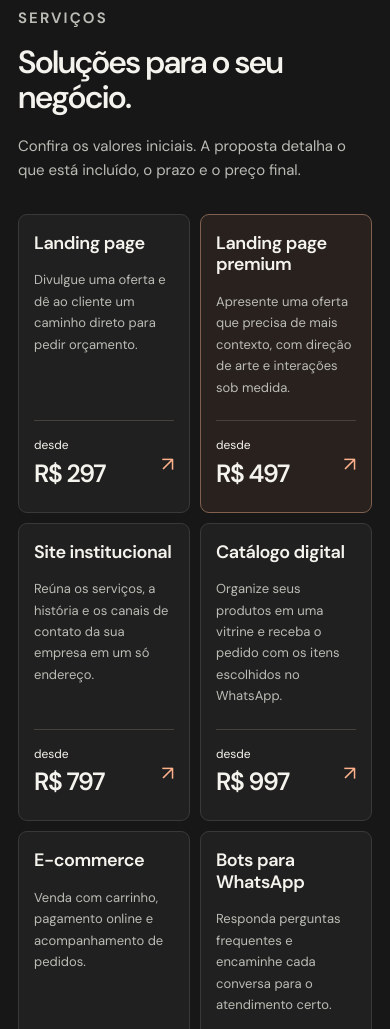
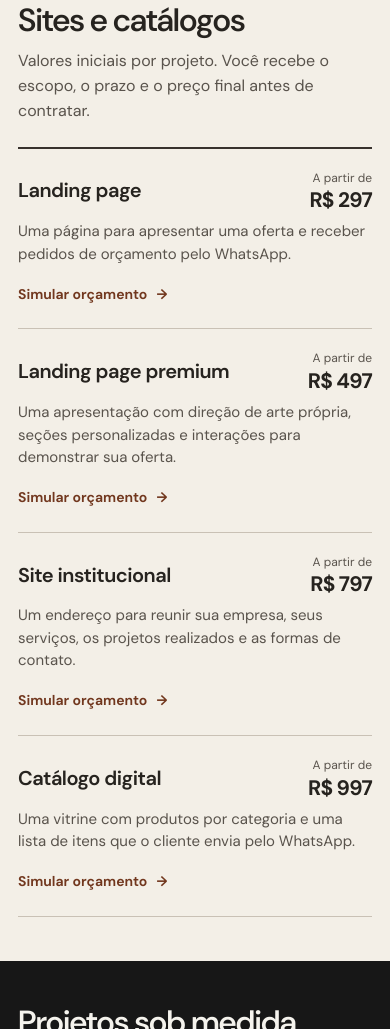
Before and after one commit to Mansonware/Mansonware, a plain HTML site: page comercial/index.html in a window 390 px wide. Shown: the part 971-2000 px from the top of the page. Drawn offline with Linux system fonts and the light colour scheme.

Commit message:
Reorganiza serviços como tabela de preços responsiva e propostas sob medida

```diff
--- a/comercial/index.html
+++ b/comercial/index.html
@@ -134,142 +134,140 @@
           </figure>
         </div>
       </section>
-      <section id="servicos" class="section wrap">
-        <div class="section-head">
-          <div>
-            <p class="section-kicker">SERVIÇOS</p>
-            <h2>Soluções para o seu negócio.</h2>
-          </div>
+      <section id="servicos" aria-labelledby="services-title">
+        <div class="rate-sheet">
+          <div class="wrap">
+            <header class="rate-heading">
+              <h2 id="services-title">Sites e catálogos</h2>
               <p>
-            Confira os valores iniciais. A proposta detalha o que está incluído,
-            o prazo e o preço final.
+                Valores iniciais por projeto. Você recebe o escopo, o prazo e o
+                preço final antes de contratar.
               </p>
-        </div>
-        <div class="offers">
-          <article class="offer">
-            <div>
+            </header>
+            <div class="rate-list">
+              <article class="rate-row">
                 <h3>Landing page</h3>
                 <p>
-                Divulgue uma oferta e dê ao cliente um caminho direto para pedir
-                orçamento.
+                  Uma página para apresentar uma oferta e receber pedidos de
+                  orçamento pelo WhatsApp.
                 </p>
+                <div class="rate-price">
+                  <span>A partir de</span><strong>R$ 297</strong>
                 </div>
                 <a
                   href="#orcamento"
                   data-service="landing"
-              aria-label="Simular Landing page"
-              ><span>desde <b>R$ 297</b></span
-              ><i aria-hidden="true">↗</i></a
+                  aria-label="Simular orçamento de Landing page"
+                  >Simular orçamento <span aria-hidden="true">→</span></a
                 >
               </article>
-          <article class="offer">
-            <div>
+              <article class="rate-row">
                 <h3>Landing page premium</h3>
                 <p>
-                Apresente uma oferta que precisa de mais contexto, com direção
-                de arte e interações sob medida.
+                  Uma apresentação com direção de arte própria, seções
+                  personalizadas e interações para demonstrar sua oferta.
                 </p>
+                <div class="rate-price">
+                  <span>A partir de</span><strong>R$ 497</strong>
                 </div>
                 <a
                   href="#orcamento"
                   data-service="premium"
-              aria-label="Simular Landing page premium"
-              ><span>desde <b>R$ 497</b></span
-              ><i aria-hidden="true">↗</i></a
+                  aria-label="Simular orçamento de Landing page premium"
+                  >Simular orçamento <span aria-hidden="true">→</span></a
                 >
               </article>
-          <article class="offer">
-            <div>
+              <article class="rate-row">
                 <h3>Site institucional</h3>
                 <p>
-                Reúna os serviços, a história e os canais de contato da sua
-                empresa em um só endereço.
+                  Um endereço para reunir sua empresa, seus serviços, os
+                  projetos realizados e as formas de contato.
                 </p>
+                <div class="rate-price">
+                  <span>A partir de</span><strong>R$ 797</strong>
                 </div>
                 <a
                   href="#orcamento"
                   data-service="site"
-              aria-label="Simular Site institucional"
-              ><span>desde <b>R$ 797</b></span
-              ><i aria-hidden="true">↗</i></a
+                  aria-label="Simular orçamento de Site institucional"
+                  >Simular orçamento <span aria-hidden="true">→</span></a
                 >
               </article>
-          <article class="offer">
-            <div>
+              <article class="rate-row">
                 <h3>Catálogo digital</h3>
                 <p>
-                Organize seus produtos em uma vitrine e receba o pedido com os
-                itens escolhidos no WhatsApp.
+                  Uma vitrine com produtos por categoria e uma lista de itens
+                  que o cliente envia pelo WhatsApp.
                 </p>
+                <div class="rate-price">
+                  <span>A partir de</span><strong>R$ 997</strong>
                 </div>
                 <a
                   href="#orcamento"
                   data-service="catalogo"
-              aria-label="Simular Catálogo digital"
-              ><span>desde <b>R$ 997</b></span
-              ><i aria-hidden="true">↗</i></a
+                  aria-label="Simular orçamento de Catálogo digital"
+                  >Simular orçamento <span aria-hidden="true">→</span></a
                 >
               </article>
-          <article class="offer">
-            <div>
-              <h3>E-commerce</h3>
+            </div>
+          </div>
+        </div>
+        <div class="wrap scope-layout">
+          <div class="scope-intro">
+            <h2>Projetos sob medida</h2>
             <p>
-                Venda com carrinho, pagamento online e acompanhamento de
-                pedidos.
+              Para lojas, sistemas e automações, o orçamento depende das
+              integrações e das etapas do seu negócio.
             </p>
           </div>
+          <div>
+            <article class="scope-row">
+              <h3>E-commerce</h3>
+              <p>Carrinho, pagamento online e acompanhamento de pedidos.</p>
               <a
                 href="#orcamento"
                 data-service="loja"
-              aria-label="Simular E-commerce"
-              ><span>Sob consulta</span><i aria-hidden="true">↗</i></a
+                aria-label="Pedir proposta de E-commerce"
+                >Pedir proposta <span aria-hidden="true">→</span></a
               >
             </article>
-          <article class="offer">
-            <div>
+            <article class="scope-row">
               <h3>Bots para WhatsApp</h3>
               <p>
-                Responda perguntas frequentes e encaminhe cada conversa para o
-                atendimento certo.
+                Respostas para dúvidas frequentes e encaminhamento ao
+                atendimento.
               </p>
-            </div>
               <a
                 href="#orcamento"
                 data-service="bot"
-              aria-label="Simular Bots para WhatsApp"
-              ><span>Sob consulta</span><i aria-hidden="true">↗</i></a
+                aria-label="Pedir proposta de Bots para WhatsApp"
+                >Pedir proposta <span aria-hidden="true">→</span></a
               >
             </article>
-          <article class="offer">
-            <div>
+            <article class="scope-row">
               <h3>Inteligência artificial e automações</h3>
-              <p>
-                Conecte ferramentas e automatize tarefas repetitivas da sua
-                operação.
-              </p>
-            </div>
+              <p>Integração de ferramentas para reduzir tarefas manuais.</p>
               <a
                 href="#orcamento"
                 data-service="ia"
-              aria-label="Simular Inteligência artificial e automações"
-              ><span>Sob consulta</span><i aria-hidden="true">↗</i></a
+                aria-label="Pedir proposta de Inteligência artificial e automações"
+                >Pedir proposta <span aria-hidden="true">→</span></a
               >
             </article>
-          <article class="offer">
-            <div>
+            <article class="scope-row">
               <h3>Sistemas personalizados e SaaS</h3>
               <p>
-                Transforme um processo do seu negócio em um sistema ou produto
-                digital.
+                Software para um processo da sua empresa ou um produto por
+                assinatura.
               </p>
-            </div>
               <a
                 href="#orcamento"
                 data-service="saas"
-              aria-label="Simular Sistemas personalizados e SaaS"
-              ><span>Sob consulta</span><i aria-hidden="true">↗</i></a
+                aria-label="Pedir proposta de Sistemas personalizados e SaaS"
+                >Pedir proposta <span aria-hidden="true">→</span></a
               >
             </article>
+          </div>
         </div>
       </section>
       <section id="projetos" class="panel-section">
--- a/comercial/studio.css
+++ b/comercial/studio.css
@@ -522,49 +522,6 @@ details[open] > summary:after {
   font-size: 18px;
   margin-bottom: 5px;
 }
-.offers {
-  display: grid;
-  grid-template-columns: 1fr 1fr;
-  gap: 0 4%;
-}
-.offer {
-  border-top: 1px solid var(--line);
-  padding: 23px 0;
-  display: grid;
-  grid-template-columns: 1fr;
-  gap: 12px;
-  align-content: space-between;
-}
-.offer h3 {
-  font-size: clamp(21px, 2vw, 30px);
-  line-height: 1.13;
-  letter-spacing: -0.04em;
-  font-weight: 610;
-}
-.offer p {
-  color: var(--muted);
-  max-width: 430px;
-  margin-top: 8px;
-  font-size: 15px;
-}
-.offer a {
-  width: fit-content;
-  display: inline-flex;
-  align-items: center;
-  gap: 12px;
-  min-height: 38px;
-  font-size: 14px;
-}
-.offer a b {
-  font-size: 18px;
-}
-.offer a i {
-  font-style: normal;
-  color: var(--acid);
-}
-.offer a:hover {
-  text-decoration: underline;
-}
 .quote-section {
   background: #1b2118;
   border-block: 1px solid #38452f;
@@ -822,13 +779,6 @@ footer.wrap {
   .case > div {
     margin: 0;
   }
-  .offers {
-    grid-template-columns: 1fr;
-  }
-  .offer {
-    gap: 5px;
-    padding: 17px 0;
-  }
   .estimate {
     align-items: start;
   }
@@ -864,7 +814,7 @@ body {
   background: var(--bg);
 }
 .mast {
-  background: #171717f5;
+  background: #171717;
 }
 .wrap {
   width: min(1240px, calc(100% - 64px));
@@ -965,48 +915,6 @@ h2 {
 .section-head p {
   font-size: 15px;
 }
-.offers {
-  grid-template-columns: repeat(4, minmax(0, 1fr));
-  gap: 14px;
-}
-.offer {
-  background: #202020;
-  border: 1px solid #393939;
-  border-radius: 9px;
-  padding: 24px 21px;
-  min-height: 248px;
-  gap: 22px;
-}
-.offer:nth-child(2) {
-  background: #28211e;
-  border-color: #80614f;
-}
-.offer h3 {
-  font-size: 21px;
-  line-height: 1.2;
-  letter-spacing: -0.025em;
-}
-.offer p {
-  font-size: 13px;
-  line-height: 1.65;
-  margin-top: 15px;
-}
-.offer a {
-  width: 100%;
-  justify-content: space-between;
-  padding-top: 15px;
-  border-top: 1px solid #48413b;
-  font-size: 12px;
-}
-.offer a b {
-  font-size: 27px;
-  font-weight: 600;
-  display: block;
-  letter-spacing: -0.05em;
-}
-.offer a i {
-  font-size: 20px;
-}
 #projetos .section {
   display: grid;
   grid-template-columns: 1fr 1fr;
@@ -1082,11 +990,6 @@ h2 {
 .privacy {
   border-color: #404040;
 }
-@media (max-width: 1000px) {
-  .offers {
-    grid-template-columns: repeat(2, minmax(0, 1fr));
-  }
-}
 @media (max-width: 700px) {
   .wrap {
     width: calc(100% - 36px);
@@ -1122,23 +1025,6 @@ h2 {
   .section {
     padding-block: 48px;
   }
-  .offers {
-    gap: 10px;
-  }
-  .offer {
-    padding: 18px 15px;
-    min-height: 265px;
-  }
-  .offer h3 {
-    font-size: 18px;
-    overflow-wrap: anywhere;
-  }
-  .offer p {
-    font-size: 13px;
-  }
-  .offer a b {
-    font-size: 25px;
-  }
   #projetos .section {
     grid-template-columns: 1fr;
   }
@@ -1148,16 +1034,6 @@ h2 {
   .case > div {
     padding: 0 21px 21px;
   }
-}
-@media (max-width: 370px) {
-  .offers {
-    grid-template-columns: 1fr;
-  }
-  .offer {
-    min-height: auto;
-  }
-}
-@media (prefers-reduced-motion: reduce) {
 }
 .launch {
   border-bottom: 1px solid var(--line);
@@ -1352,14 +1228,11 @@ h2 {
   .launch-copy {
     animation: launch-entry 0.65s ease-out both;
   }
-  .offer,
   .case {
     transition:
       transform 0.22s ease,
       border-color 0.22s ease;
   }
-  .offer:focus-within,
-  .offer:hover,
   .case:hover {
     border-color: #937665;
     transform: translateY(-3px);
@@ -1426,3 +1299,168 @@ h2 {
     font-size: 13px;
   }
 }
+
+/* Pricing is typeset as one list so readers can compare services across rows. */
+.rate-sheet {
+  background: #f3efe7;
+  color: #26231f;
+  padding-block: clamp(44px, 6vw, 88px);
+}
+.rate-heading,
+.scope-layout {
+  display: grid;
+  grid-template-columns: 1fr 1fr;
+  gap: clamp(24px, 5vw, 72px);
+}
+.rate-heading {
+  align-items: end;
+  padding-bottom: 32px;
+}
+.rate-heading h2,
+.scope-intro h2 {
+  font-size: clamp(32px, 4vw, 56px);
+  line-height: 1.08;
+  font-weight: 560;
+  letter-spacing: -0.035em;
+}
+.rate-heading p,
+.scope-intro p {
+  max-width: 44ch;
+  font-size: 16px;
+  line-height: 1.55;
+}
+.rate-heading p,
+.rate-row p,
+.rate-price span {
+  color: #59534c;
+}
+.rate-list {
+  border-top: 2px solid #37322d;
+}
+.rate-row {
+  display: grid;
+  grid-template-columns: minmax(0, 1fr) minmax(0, 1.35fr) minmax(
+      85px,
+      0.5fr
+    ) auto;
+  align-items: center;
+  gap: clamp(18px, 2.6vw, 46px);
+  padding: 26px 0;
+  border-bottom: 1px solid #c9c1b5;
+}
+.rate-row h3,
+.scope-row h3 {
+  font-weight: 620;
+  font-size: clamp(20px, 1.8vw, 27px);
+  line-height: 1.15;
+  letter-spacing: -0.025em;
+}
+.rate-row p,
+.scope-row p {
+  font-size: 15px;
+  line-height: 1.5;
+}
+.rate-price {
+  display: grid;
+  gap: 1px;
+  white-space: nowrap;
+}
+.rate-price span {
+  font-size: 12px;
+}
+.rate-price strong {
+  font-variant-numeric: tabular-nums;
+  font-size: clamp(21px, 1.8vw, 28px);
+  letter-spacing: -0.035em;
+  line-height: 1.2;
+}
+.rate-row a,
+.scope-row a {
+  display: inline-flex;
+  width: fit-content;
+  align-items: center;
+  gap: 9px;
+  min-height: 44px;
+  font-size: 14px;
+  font-weight: 650;
+}
+.rate-row a {
+  color: #71371e;
+}
+.rate-row a:hover,
+.scope-row a:hover {
+  text-decoration: underline;
+  text-underline-offset: 4px;
+}
+.rate-sheet :focus-visible {
+  outline-color: #71371e;
+}
+.scope-layout {
+  padding-block: clamp(44px, 5vw, 72px);
+  grid-template-columns: minmax(0, 0.75fr) minmax(0, 1.25fr);
+}
+.scope-intro p {
+  color: var(--muted);
+  margin-top: 16px;
+}
+.scope-row {
+  border-top: 1px solid var(--line);
+  padding: 20px 0;
+  display: grid;
+  grid-template-columns: minmax(0, 1fr) auto;
+  gap: 6px 18px;
+  align-items: center;
+}
+.scope-row p {
+  grid-column: 1;
+  color: var(--muted);
+}
+.scope-row a {
+  grid-row: 1/3;
+  grid-column: 2;
+  color: var(--acid);
+}
+@media (max-width: 850px) {
+  .rate-heading,
+  .scope-layout {
+    grid-template-columns: 1fr;
+    gap: 12px;
+  }
+  .scope-layout {
+    gap: 24px;
+  }
+  .rate-row {
+    grid-template-columns: minmax(0, 1fr) auto;
+    gap: 7px 14px;
+    padding-block: 20px 12px;
+    align-items: start;
+  }
+  .rate-row h3 {
+    grid-area: 1/1;
+    align-self: center;
+  }
+  .rate-price {
+    grid-area: 1/2;
+    text-align: right;
+  }
+  .rate-row p,
+  .rate-row a {
+    grid-column: 1/-1;
+  }
+  .rate-row p {
+    max-width: 62ch;
+  }
+  .rate-heading {
+    padding-bottom: 23px;
+  }
+}
+@media (max-width: 600px) {
+  .scope-row {
+    grid-template-columns: 1fr;
+    padding: 19px 0 8px;
+  }
+  .scope-row a {
+    grid-column: 1;
+    grid-row: auto;
+  }
+}
--- a/comercial/studio.js
+++ b/comercial/studio.js
@@ -268,7 +268,7 @@ if ("IntersectionObserver" in window && typeof journey.animate === "function") {
     if (!motion.matches) {
       observer.observe(journey);
       document
-        .querySelectorAll(".section-head, .case, .offer")
+        .querySelectorAll(".section-head, .case, .rate-heading, .scope-intro")
         .forEach((element) => observer.observe(element));
     }
   };
```
Lines whose indentation alone changed are shown as unchanged.
